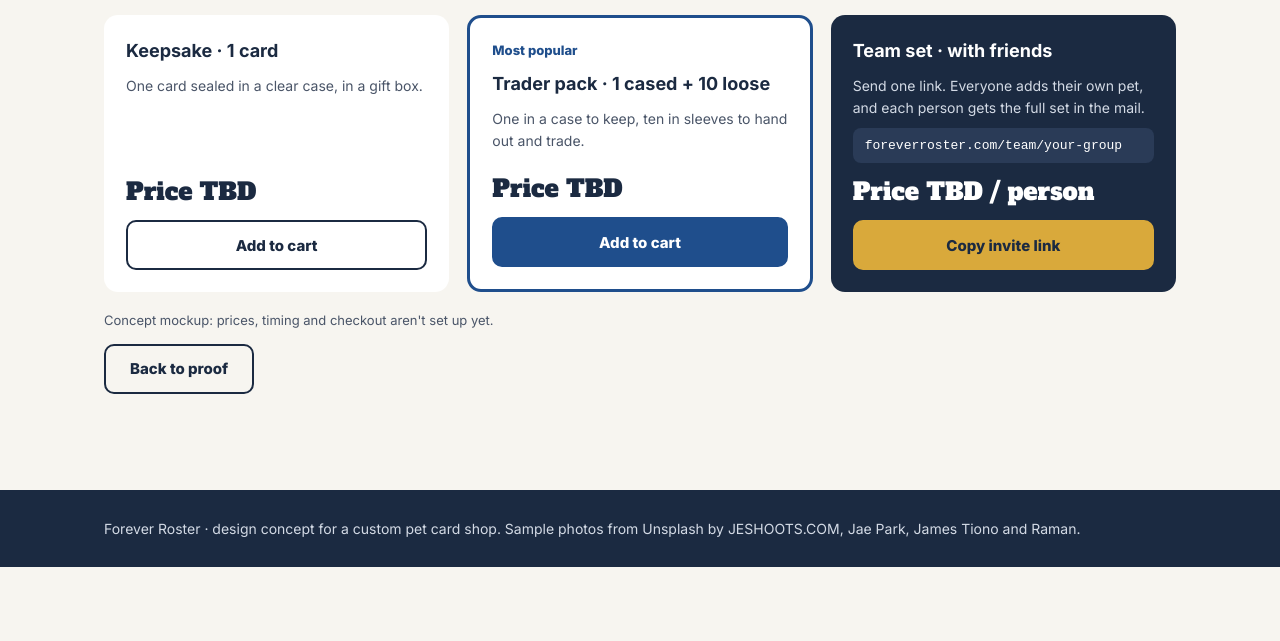
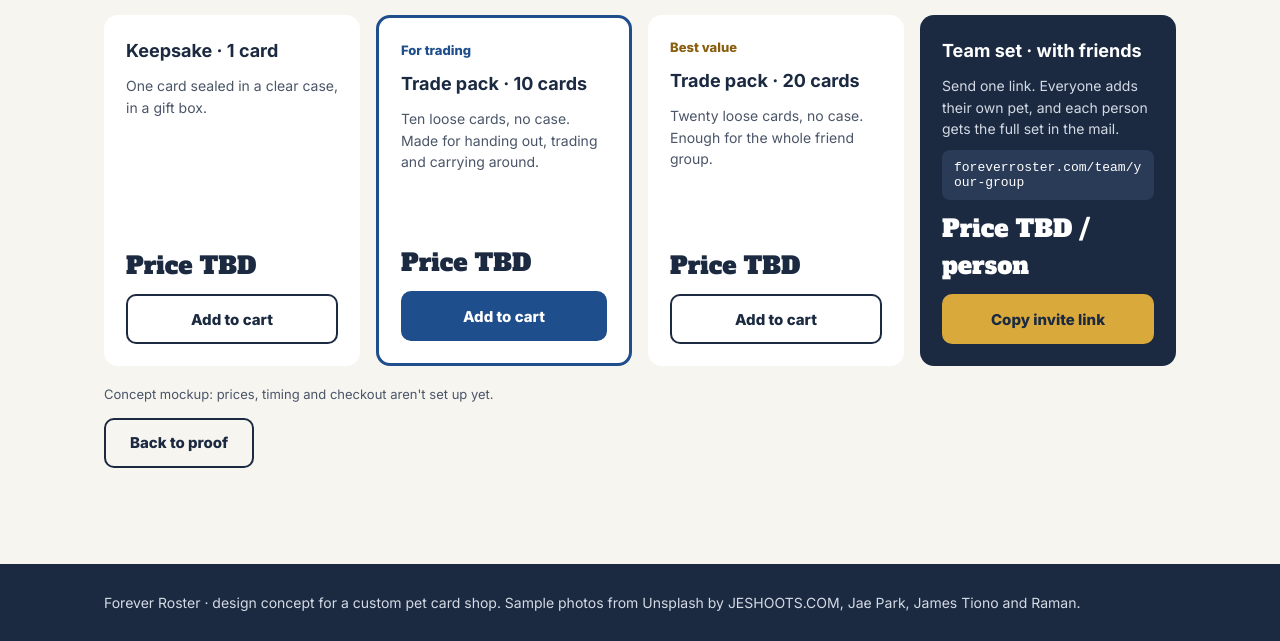
Before and after one commit to nickpeets/forever-roster, a plain HTML site: page index.html in a window 1280 px wide. Both pictures are taken after a click on the button "Start a team set with friends". Shown: the part 181-822 px from the top of the page. Before the commit the page ends 800 px from the top, so only its background shows below. Drawn offline with Linux system fonts and the light colour scheme.

Commit message:
Add 10 and 20 card trade packs (no case)
Co-Authored-By: Claude Opus 5.5 <noreply@anthropic.com>
Claude-Session: https://claude.ai/code/session_011nsyc2gjQWJnB1ipQT8hnP

```diff
--- a/index.html
+++ b/index.html
@@ -70,7 +70,7 @@ label.f input,label.f select,label.f textarea{min-height:44px;padding:8px 12px;b
 .chip[aria-pressed=true]{background:var(--ink);color:#fff;border-color:var(--ink)}
 .proof{display:flex;flex-direction:column;gap:22px;align-items:center;padding-block:40px 64px;text-align:center}
 .proof h2{font-size:38px}
-.packs{display:grid;grid-template-columns:repeat(auto-fit,minmax(260px,1fr));gap:18px}
+.packs{display:grid;grid-template-columns:repeat(auto-fit,minmax(230px,1fr));gap:16px}
 .pack{background:#fff;border-radius:14px;padding:22px;display:flex;flex-direction:column;gap:10px}
 .pack.pop{border:3px solid var(--blue)}
 .pack.dark{background:var(--ink);color:#fff}.pack.dark p{color:#D3DAE5}
@@ -126,7 +126,7 @@ footer{background:var(--ink);color:#D3DAE5;font-size:14px;padding:28px 0;margin-
 <div class="panel"><h2>What's in the box</h2><ul>
 <li>Your custom card, front and back, standard 2.5 × 3.5 in trading-card size</li>
 <li>A clear protective case with a printed name label</li>
-<li>A soft sleeve for carrying a spare in your wallet</li>
+<li>Want extras to trade? Add a 10 or 20 card trade pack (loose, no case)</li>
 <li>A gift-ready box</li></ul></div>
 <div class="panel dark"><div class="eyebrow" style="color:#D9A93B">Team sets</div><h2>Make a whole set with your friends</h2><p style="margin:0">Send one link to your group chat. Everyone adds their pet, and every person gets the full set of everyone's cards to keep and trade.</p><div><button class="btn gold" type="button" data-go="4">Start a team set</button></div></div>
 </div>
@@ -173,7 +173,8 @@ footer{background:var(--ink);color:#D3DAE5;font-size:14px;padding:28px 0;margin-
 <h2 style="font-size:38px;margin:6px 0 22px">Pick your pack</h2>
 <div class="packs">
 <div class="pack"><b style="font-size:18px">Keepsake · 1 card</b><p>One card sealed in a clear case, in a gift box.</p><div class="price">Price TBD</div><button class="btn" type="button">Add to cart</button></div>
-<div class="pack pop"><div class="eyebrow" style="color:var(--blue)">Most popular</div><b style="font-size:18px">Trader pack · 1 cased + 10 loose</b><p>One in a case to keep, ten in sleeves to hand out and trade.</p><div class="price">Price TBD</div><button class="btn primary" type="button">Add to cart</button></div>
+<div class="pack pop"><div class="eyebrow" style="color:var(--blue)">For trading</div><b style="font-size:18px">Trade pack · 10 cards</b><p>Ten loose cards, no case. Made for handing out, trading and carrying around.</p><div class="price">Price TBD</div><button class="btn primary" type="button">Add to cart</button></div>
+<div class="pack"><div class="eyebrow">Best value</div><b style="font-size:18px">Trade pack · 20 cards</b><p>Twenty loose cards, no case. Enough for the whole friend group.</p><div class="price">Price TBD</div><button class="btn" type="button">Add to cart</button></div>
 <div class="pack dark" id="team"><b style="font-size:18px">Team set · with friends</b><p>Send one link. Everyone adds their own pet, and each person gets the full set in the mail.</p><div class="link">foreverroster.com/team/your-group</div><div class="price">Price TBD / person</div><button class="btn gold" type="button" id="copy">Copy invite link</button></div>
 </div>
 <p class="small" style="margin-top:18px">Concept mockup: prices, timing and checkout aren't set up yet.</p>
```
